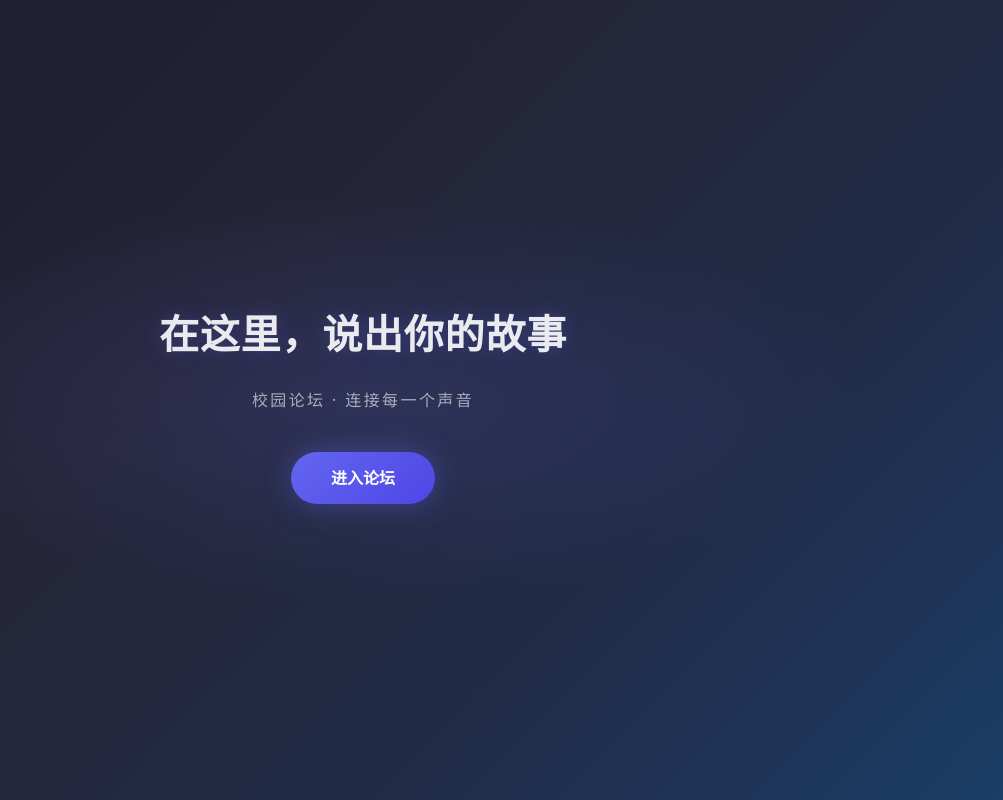
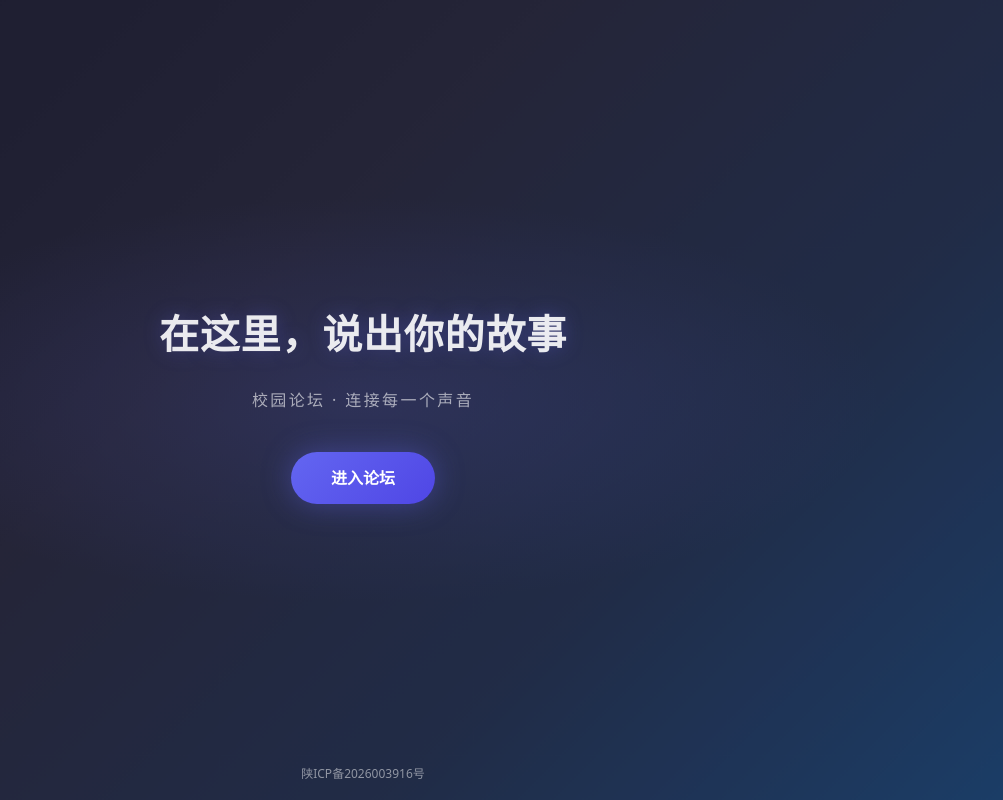
Before and after one commit to mojiusuan/campus-forum, a React (Vite) app in the folder frontend/: page / in a window 1280 px wide. Shown: the whole page, without its empty margins (277-1280 px from the left). Built offline with nearby package versions, Linux system fonts and the light colour scheme; no server answers.

Commit message:
首页底部展示备案号并链接工信部

```diff
--- a/frontend/src/components/Layout.tsx
+++ b/frontend/src/components/Layout.tsx
@@ -362,6 +362,16 @@ export default function Layout({ children }: { children: React.ReactNode }) {
         <div className="max-w-7xl mx-auto px-4 sm:px-6 lg:px-8 py-8">
           <div className="text-center text-sm text-gray-500">
             <p>© 2026 校园论坛. All rights reserved.</p>
+            <p className="mt-1">
+              <a
+                href="https://beian.miit.gov.cn/"
+                target="_blank"
+                rel="noopener noreferrer"
+                className="hover:text-gray-700"
+              >
+                陕ICP备2026003916号
+              </a>
+            </p>
           </div>
         </div>
       </footer>
--- a/frontend/src/pages/Landing.tsx
+++ b/frontend/src/pages/Landing.tsx
@@ -34,6 +34,18 @@ export default function Landing() {
           进入论坛
         </Link>
       </div>
+
+      {/* 备案号（首页底部） */}
+      <footer className="landing-footer">
+        <a
+          href="https://beian.miit.gov.cn/"
+          target="_blank"
+          rel="noopener noreferrer"
+          className="landing-icp"
+        >
+          陕ICP备2026003916号
+        </a>
+      </footer>
 
       <style>{`
         .landing-page {
@@ -144,6 +156,23 @@ export default function Landing() {
           transform: translateY(-2px);
           box-shadow: 0 0 40px rgba(99, 102, 241, 0.6);
         }
+
+        .landing-footer {
+          position: absolute;
+          bottom: 1rem;
+          left: 0;
+          right: 0;
+          z-index: 1;
+          text-align: center;
+        }
+        .landing-icp {
+          font-size: 0.75rem;
+          color: rgba(255, 255, 255, 0.5);
+          text-decoration: none;
+        }
+        .landing-icp:hover {
+          color: rgba(255, 255, 255, 0.8);
+        }
       `}</style>
     </div>
   );
```
Also changed, not shown: 1 other file (tests, documents, lock files or other folders).
